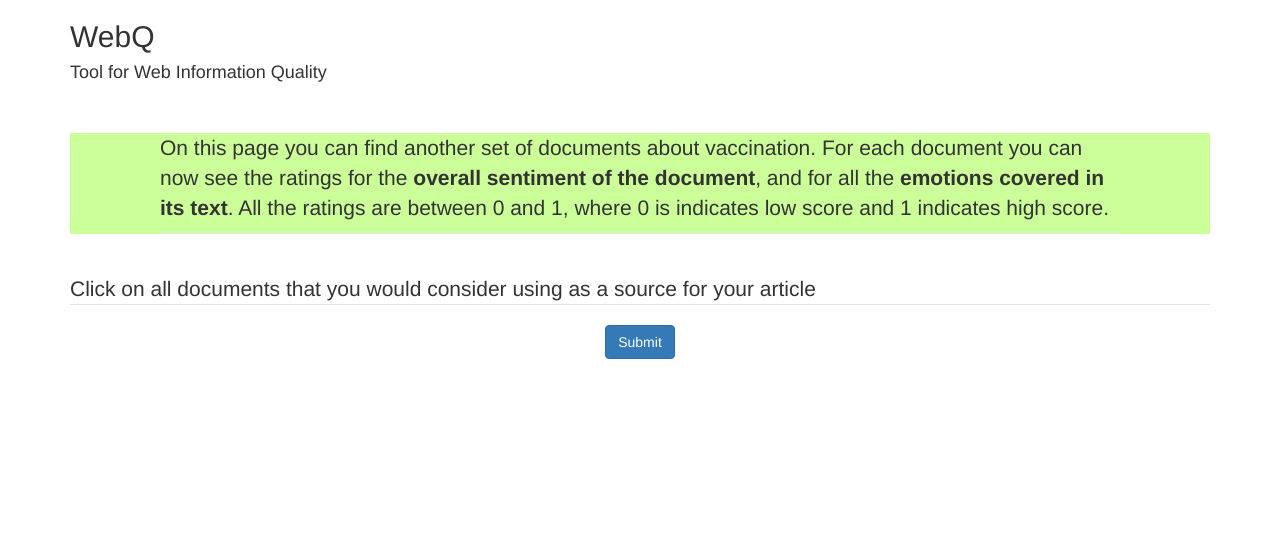
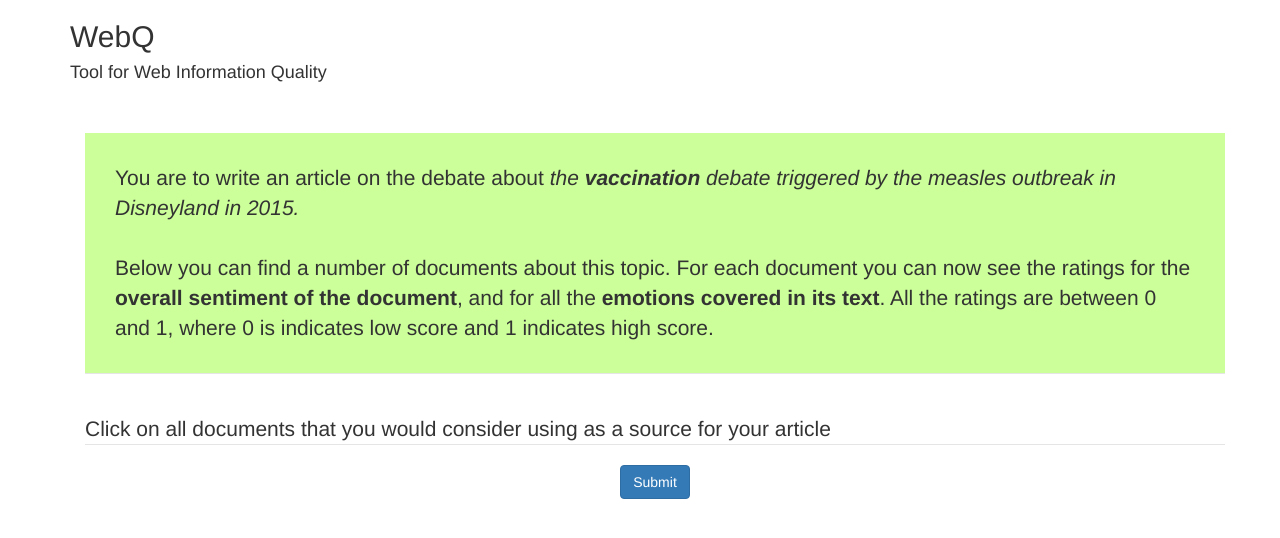
Before and after one commit to davideceolin/WebQ, a Flask app: page /sentiment in a window 1280 px wide. Shown: the top 538 px of the page. Run offline with Flask 2, Linux system fonts and the light colour scheme; data that the repository does not hold is empty; parts of the project's set-up code (start-up, migrations or seed data) failed here and were passed over; some libraries are stand-ins or nearby versions.

Commit message:
sentiment

```diff
--- a/app/templates/sentiment.html
+++ b/app/templates/sentiment.html
@@ -9,7 +9,7 @@
 {% endblock %}
 {% block body %}
 {% block content%}
-{% block title %}<div class="container"><h2>WebQ</h2> <h4>Tool for Web Information Quality</h4></div>{% endblock %}
+{% block title %}<div class="container"><h2>WebQ</h2> <h4>Tool for Web Information Quality</h4>{% endblock %}
 
 <br>
 <br>
@@ -22,9 +22,11 @@
   <div>
     <form method="POST" action="/trustworthiness" accept-charset="UTF-8" role="form" class="form-horizontal">
     {{ form.hidden_tag() }}
-<div style ="background-color: #ccff99; padding: 0 90px;"><legend>
-<p>On this page you can find another set of documents about vaccination. For each document you can now see the ratings for the <b>overall sentiment of the document</b>, and for all the <b>emotions covered in its text</b>. All the ratings are between 0 and 1, where 0 is indicates low score and 1 indicates high score. </p></legend>
-</div>
+<legend>
+<div style ="background-color: #ccff99; padding: 30px 30px 30px 30px;">
+You are to write an article on the debate about <i>the <b>vaccination</b> debate triggered by the measles outbreak in Disneyland in 2015.</i><br/><br/>
+Below you can find a number of documents about this topic. For each document you can now see the ratings for the <b>overall sentiment of the document</b>, and for all the <b>emotions covered in its text</b>. All the ratings are between 0 and 1, where 0 is indicates low score and 1 indicates high score.</div>
+</legend>
 <br>
 <legend>Click on all documents that you would consider using as a source for your article</legend>
 {% set i = 0%}
```
